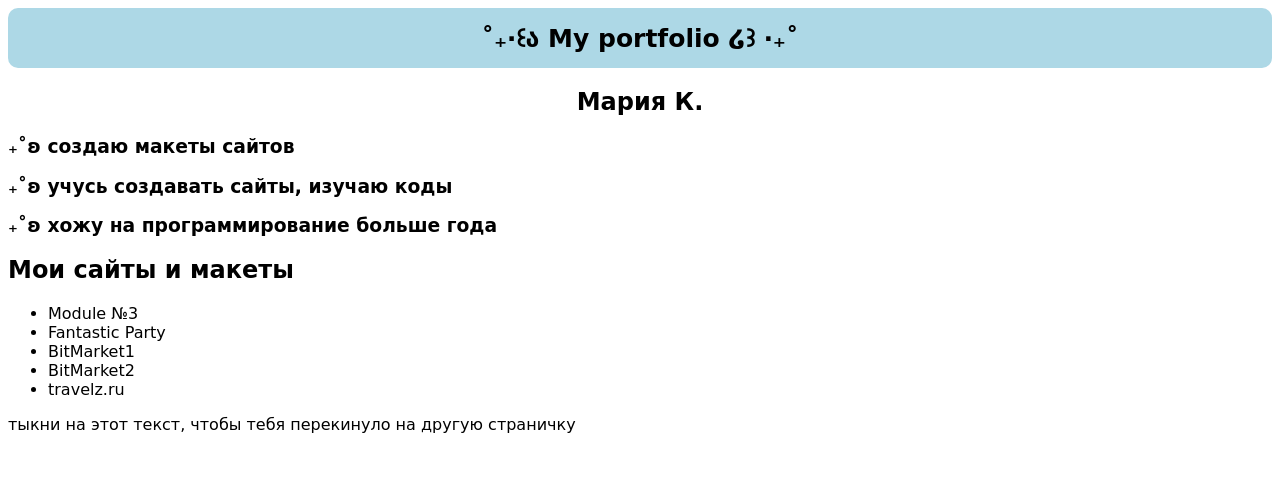
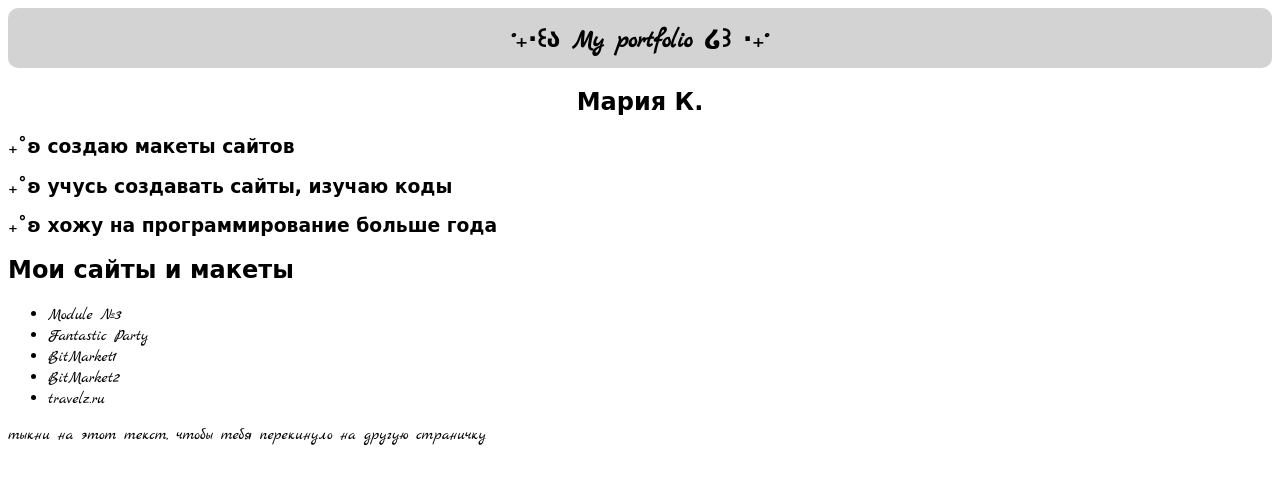
Before and after one commit to mar1sha-k/final, a plain HTML site: page index.html in a window 1280 px wide. Drawn offline with Linux system fonts and the light colour scheme.

Commit message:
Update style.css

```diff
--- a/style.css
+++ b/style.css
@@ -1,10 +1,12 @@
-.marck-script-regular {
-    font-family: "Marck Script", cursive;
+@import url('https://fonts.googleapis.com/css2?family=Marck+Script&display=swap');
+body {
+    font-family: sans-serif;
 }
+
 
 header{
     text-align: center;
-    background-color: lightblue;
+    background-color: lightgray;
     border-radius: 10px;
     height: 60;
 }
@@ -31,4 +33,5 @@ footer{
 footer a{
     color: black;
     text-decoration: none;
+    font-family: "Marck Script", cursive;
 }
```
